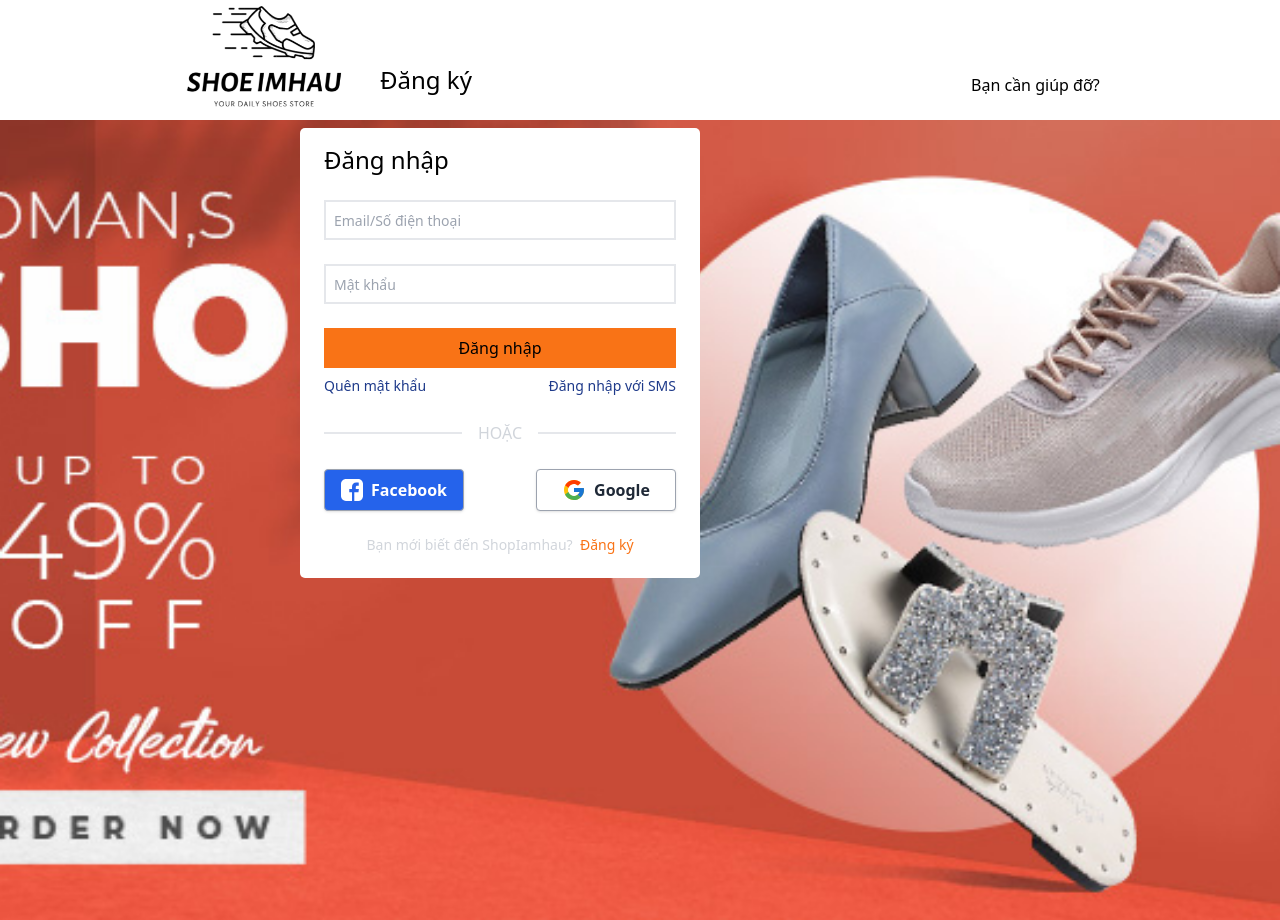
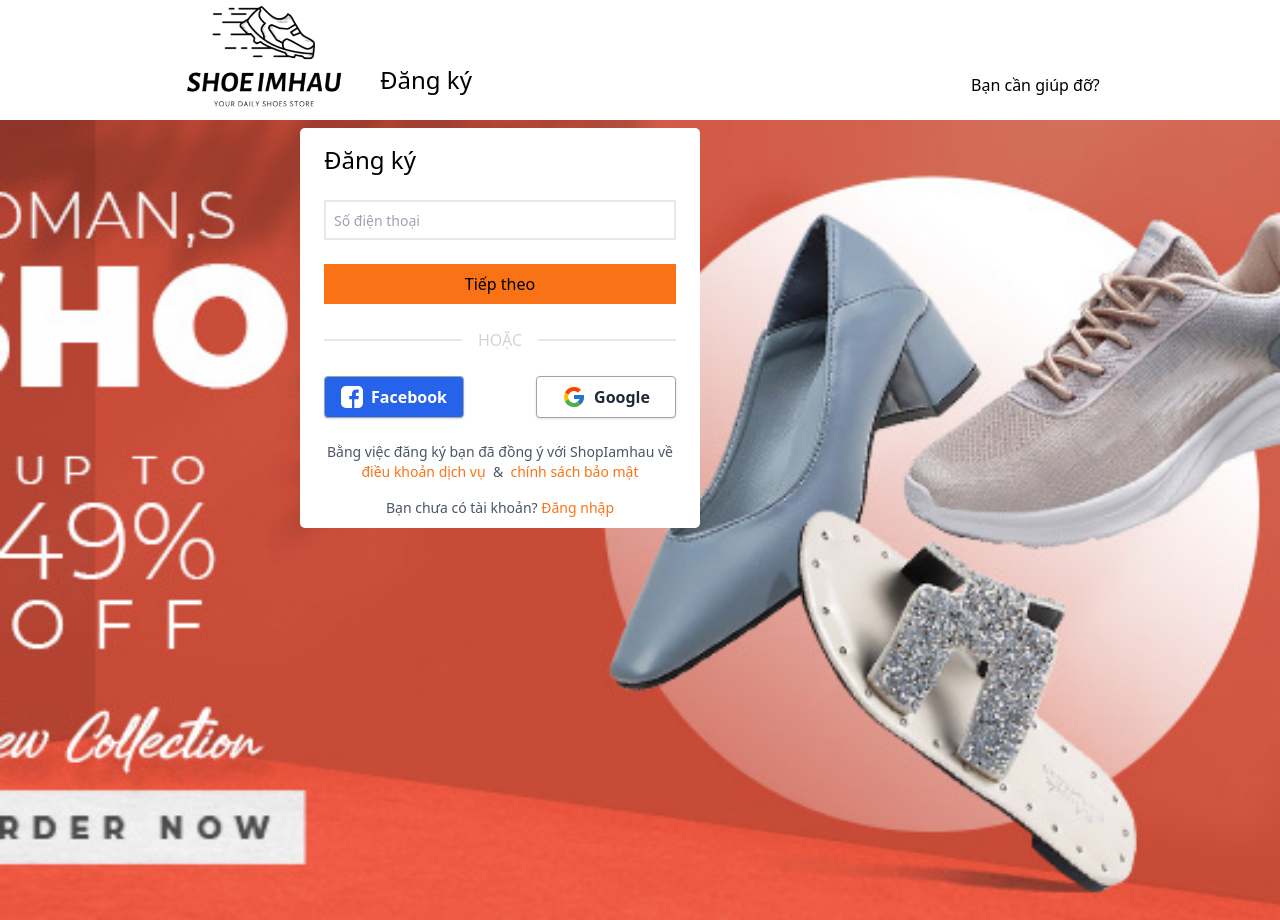
Before and after one commit to iamhaupv/shoe-shop-web, a React (Create React App) app: page /signup in a window 1280 px wide. Built offline with nearby package versions, Linux system fonts and the light colour scheme; no server answers.

Commit message:
update form sign

```diff
--- a/src/components/ContainerForm.js
+++ b/src/components/ContainerForm.js
@@ -8,8 +8,8 @@ export default function ContainerForm() {
       className="bg-orange-500 h-screen w-full flex mx-auto px-[300px] bg-center bg-cover"
       style={{ backgroundImage: `url(${banner_ver1})` }}
     >
-        {/* <FormRegister title={"Đăng ký"} value_button={"Tiếp theo"}/> */}
-        <FormLogin/>
+        <FormRegister title={"Đăng ký"} value_button={"Tiếp theo"}/>
+        {/* <FormLogin/> */}
     </div>
   );
 }
--- a/src/components/FormRegister.js
+++ b/src/components/FormRegister.js
@@ -9,7 +9,7 @@ export default function FormRegister({ title, value_button }) {
       </div>
       {/* div phone */}
       <div className="mt-6">
-        <input className="border-2 border-gray border-solid w-full h-10" />
+        <input className="text-sm border-2 border-gray border-solid w-full h-10 px-2" placeholder="Số điện thoại" />
       </div>
       {/* div submit */}
       <div className="mt-6">
@@ -21,11 +21,11 @@ export default function FormRegister({ title, value_button }) {
         <div className="text-gray-300">HOẶC</div>
         <div className="h-0.5 w-[45%] bg-gray-200"></div>
       </div>
-      {/* div button*/}
+      {/* div button fb & gg */}
       <div className="mt-6 flex justify-between items-center">
         {/* Facebook */}
         <div>
-          <button className="w-[140px] bg-blue-600 hover:bg-blue-700 text-white font-semibold py-2 px-4 border border-gray-400 rounded shadow flex items-center space-x-2">
+          <button className="w-[140px] bg-blue-600 hover:bg-blue-700 text-white font-semibold py-2 px-4 border border-gray-400 rounded shadow flex items-center justify-center space-x-2">
             <svg
               xmlns="http://www.w3.org/2000/svg"
               viewBox="0 0 48 48"
@@ -41,7 +41,7 @@ export default function FormRegister({ title, value_button }) {
         </div>
         {/* Google */}
         <div>
-          <button className="w-[140px] bg-white hover:bg-gray-100 text-gray-800 font-semibold py-2 px-4 border border-gray-400 rounded shadow flex items-center space-x-2">
+          <button className="w-[140px] bg-white hover:bg-gray-100 text-gray-800 font-semibold py-2 px-4 border border-gray-400 rounded shadow flex items-center justify-center space-x-2">
             <svg
               xmlns="http://www.w3.org/2000/svg"
               viewBox="0 0 48 48"
@@ -82,7 +82,7 @@ export default function FormRegister({ title, value_button }) {
         </p>
       </div>
       {/* foreign login */}
-      <div className="mt-6 text-sm text-gray-600 flex justify-center items-center">
+      <div className="mt-4 text-sm text-gray-600 flex justify-center items-center">
         <span>
           Bạn chưa có tài khoản?{" "}
           <a className="text-orange-500" href="fb.com">
```
